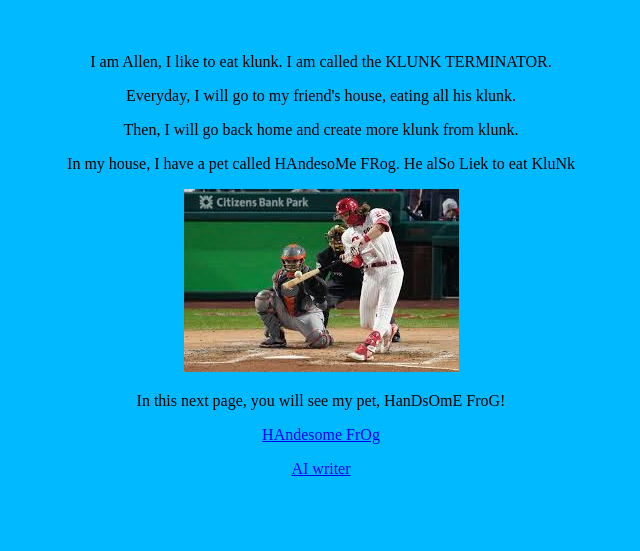
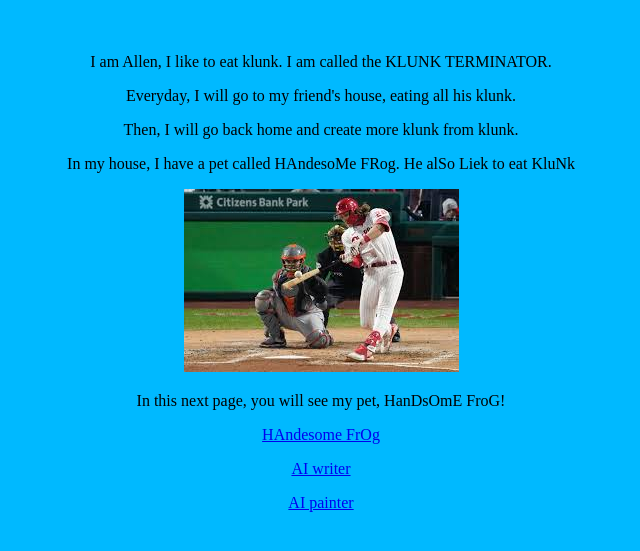
Before and after one commit to iliketoeatklunk/iliketoeatklunk.github.io, a plain HTML site: page index.html in a window 1280 px wide. Shown: the part 61-612 px from the top of the page, without its empty margins (319-959 px from the left). Drawn offline with Linux system fonts and the light colour scheme.

Commit message:
Update index.html

```diff
--- a/index.html
+++ b/index.html
@@ -25,6 +25,7 @@ href="favicon.ico">
 	<body bgcolor="#00B9FF"></body>
 <p><a href="allenpage 1.html">HAndesome FrOg</a>
 	<p><a href="AI writer.html">AI writer</a></p>
+	<p><a href="AI painter.html">AI painter</a></p>
 </p>
 <p>&nbsp;</p>
 </body>
```
